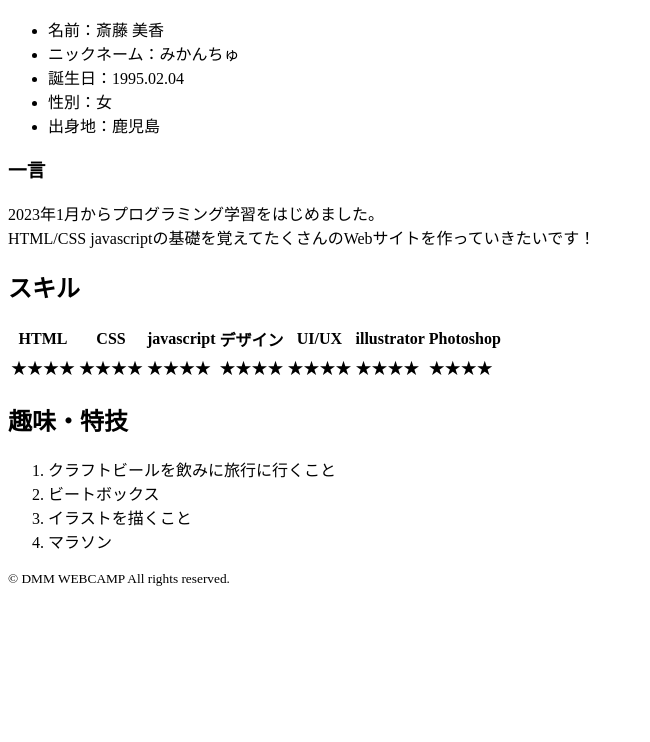
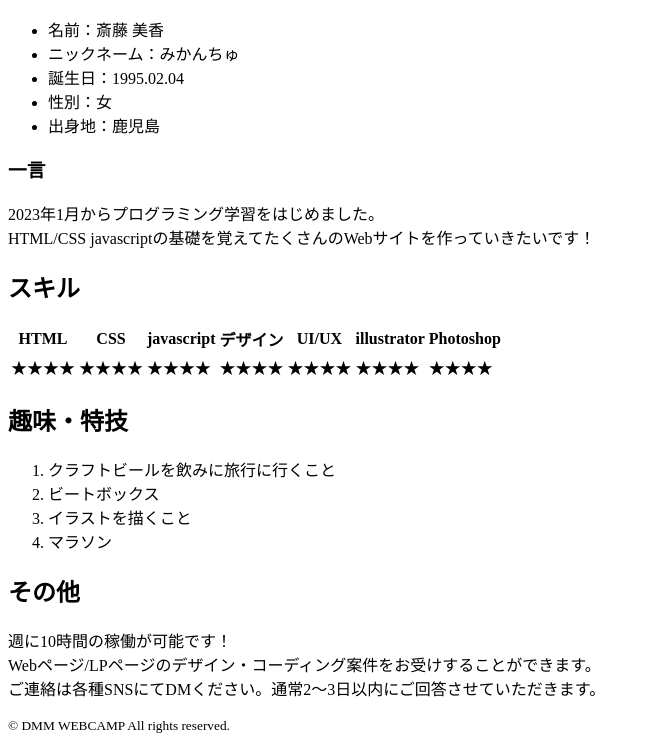
Before and after one commit to marimo0283/lesson, a plain HTML site: page index.html in a window 1280 px wide. Shown: the part 739-1481 px from the top of the page, without its empty margins (0-650 px from the left). Before the commit the page ends 1334 px from the top, so only its background shows below. Drawn offline with Linux system fonts and the light colour scheme; files whose address does not match are found by name.

Commit message:
[Add]その他

```diff
--- a/index.html
+++ b/index.html
@@ -71,7 +71,12 @@
       </section>
 
       <section id="pr">
-
+        <h2>その他</h2>
+        <p>
+          週に10時間の稼働が可能です！<br>
+          Webページ/LPページのデザイン・コーディング案件をお受けすることができます。<br>
+          ご連絡は各種SNSにてDMください。通常2〜3日以内にご回答させていただきます。
+        </p>
       </section>
     </article>
   </main>
```
